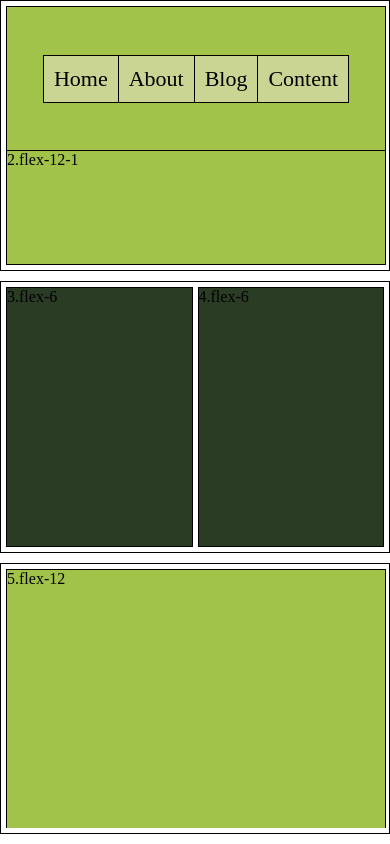
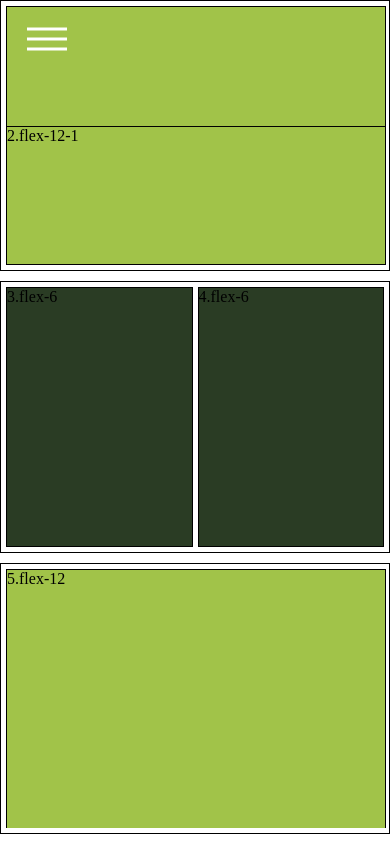
Before and after one commit to Fif0n/flexbox, a plain HTML site: page index.html in a window 390 px wide. Drawn offline with Linux system fonts and the light colour scheme.

Commit message:
Add files via upload

```diff
--- a/index.html
+++ b/index.html
@@ -10,6 +10,11 @@
     <div class="container">
         <div class="row">
             <div class="flex-12">
+                <button class="hamburger">
+                    <span class="hamburger-box">
+                        <span class="hamburger-inner"></span>
+                    </span>
+                </button>
                 <div class="navigation-bar">
                     <ul>
                         <li>
@@ -22,7 +27,7 @@
                             <a href="#blog"><div class="navigation-item">Blog</div></a>
                         </li>
                         <li>
-                            <a href="#content"><div class="navigation-item">Content</div></a>
+                            <a href="https://pl.wikipedia.org/wiki/Imperial_(diament)"><div class="navigation-item">Content</div></a>
                         </li>
 
                     </ul>
@@ -38,5 +43,6 @@
             <div class="flex-12">5.flex-12</div>
         </div>
     </div>
+    <script src="main.js"></script>
 </body>
 </html>
--- /dev/null
+++ b/main.js
@@ -0,0 +1,17 @@
+const hamburger = document.querySelector('.hamburger');
+
+const navigationBar = document.querySelector('.navigation-bar');
+
+const handleClick = () => {
+    hamburger.classList.toggle('hamburger-active');
+    navigationBar.classList.toggle('navigation-active');
+
+}
+
+hamburger.addEventListener('click', handleClick);
+window.addEventListener('click', e => {
+    if(!hamburger.contains(e.target) && !navigationBar.contains(e.target)){
+        hamburger.classList.toggle('hamburger-active');
+        navigationBar.classList.toggle('navigation-active');
+    }
+})
--- a/style.css
+++ b/style.css
@@ -77,3 +77,94 @@ a:hover {
 a:active {
     color: #000;
 }
+.hamburger {
+    display: none;
+}
+
+
+@media (max-width: 640px){
+    .hamburger {
+        padding: 20px;
+        display: inline-block;
+        cursor: pointer;
+        background-color: transparent;
+        border: 0;
+        margin: 0;
+        -webkit-box-shadow: none;
+        -moz-box-shadow: none;
+        box-shadow: none;
+        position: fixed;
+        z-index: 2;
+    }
+    .hamburger-box {
+        width: 40px;
+        height: 24px;
+        display: inline-block;
+        position: relative;
+    }
+    .hamburger-inner {
+        width: 100%;
+        height: 3px;
+        background-color: #fff;
+        position: absolute;
+        left: 0;
+        top: 50%;
+        transform: translateY(-50%);
+        transition: background-color .1s .2s ease-in-out;
+    }
+    .hamburger-inner::before,
+    .hamburger-inner::after {
+        content: '';
+        width: 100%;
+        height: 3px;
+        background-color: #fff;
+        position: absolute;
+        left: 0;
+        transition: transform .2s .2s ease-in-out;
+    }
+
+    .hamburger-inner::before {
+        top: -10px;
+    }
+    .hamburger-inner::after {
+        top: 10px;
+    }
+
+    /* .hamburger-active .hamburger-inner {
+        background-color: transparent;
+    }
+    .hamburger-active .hamburger-inner:before {
+        transform: translateY(10px) rotate(45deg);
+    }
+    .hamburger-active .hamburger-inner:after {
+        transform: translateY(-10px) rotate(-45deg);
+    } */
+    .hamburger-active {
+        display: none;
+    }
+    .navigation-bar ul{
+        margin: -100%;
+    }
+    .navigation-active ul{
+        display: flex;
+        flex-direction: column;
+        z-index: 1;
+        width: 100%;
+        position: absolute;
+        top: 0;
+        left: 0;
+        margin: 0;
+        /* transition: transform .5s ease-in-out;
+        transform: ; */
+    }
+    li {
+        border: 1px solid black;
+        border-top: 0;
+    }
+    li:first-child{
+        border-top: 1px solid black;
+    }
+    .navigation-item{
+        flex: 0;
+    }
+}
```
